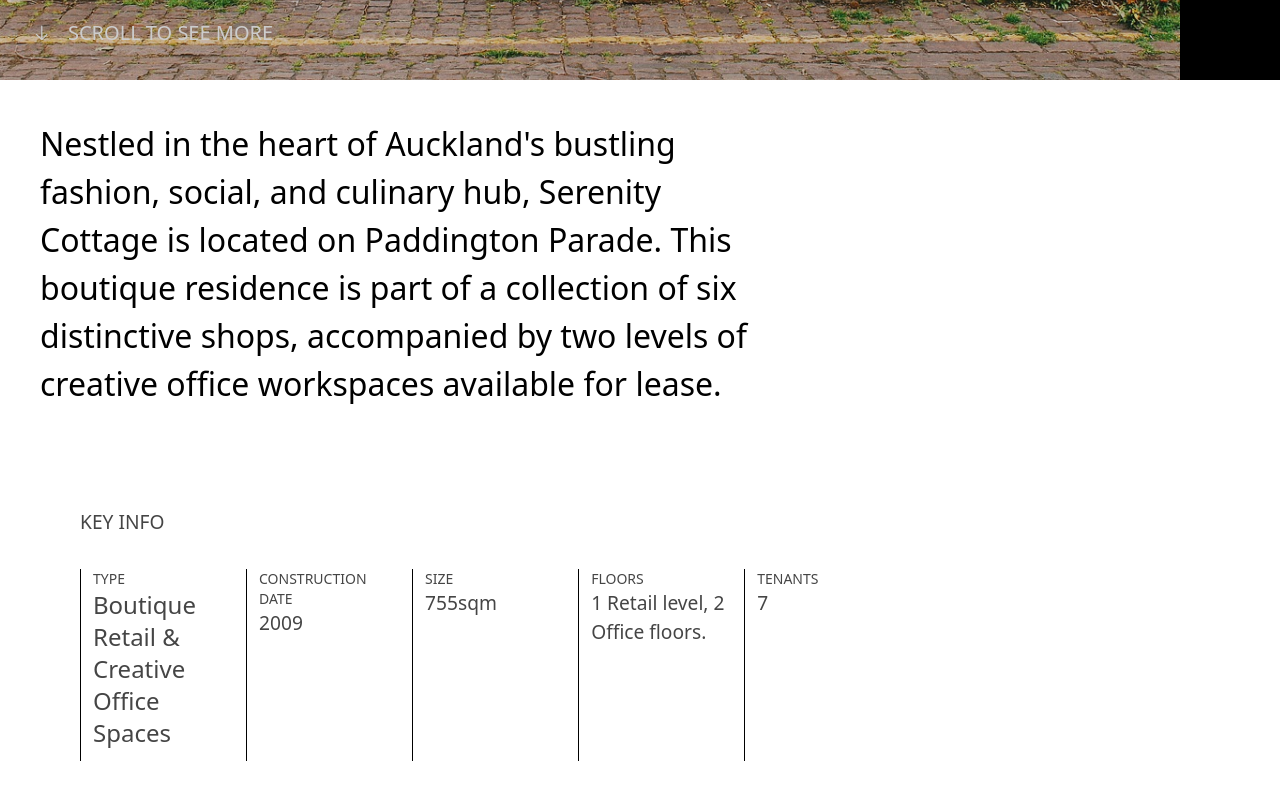
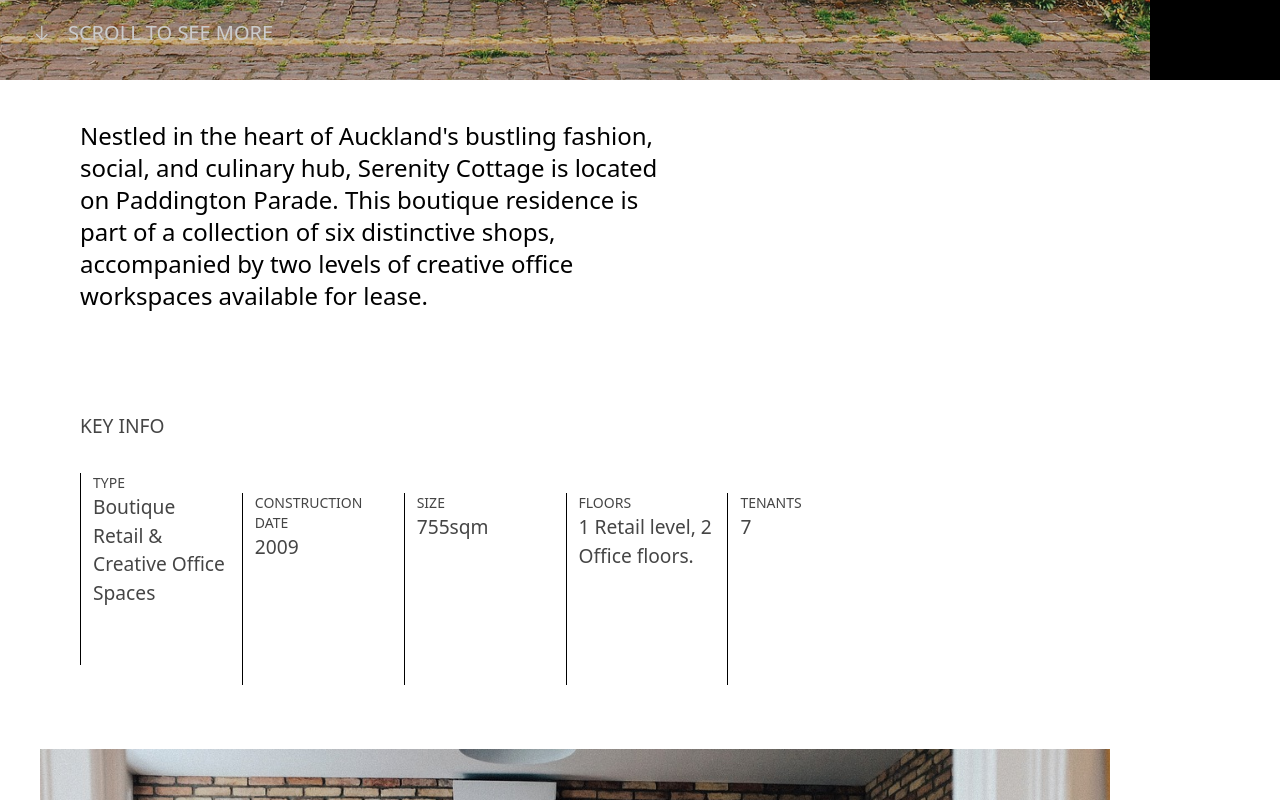
Before and after one commit to NayanPatidar/Ambient-Group, a React (Vite) app: page /property/surry/enchartedhideway in a window 1280 px wide. Shown: the part 720-1520 px from the top of the page. Built offline with nearby package versions, Linux system fonts and the light colour scheme.

Commit message:
Made Encharted Responsive

```diff
--- a/src/pages/Encharted.jsx
+++ b/src/pages/Encharted.jsx
@@ -21,7 +21,7 @@ export default function EnchartedPage({
   };
   return (
     <div
-      className={`EnchartedMain flex flex-col justify-center items-center bg-white z-1 absolute
+      className={`EnchartedMain flex flex-col justify-center items-center bg-white z-1 relative p-0 m-0
       ${isMouseOver ? "left-onHover" : ""}
     ${MouseClicked ? "left-HideOn" : "left-HideOff"}`}
       onClick={handleClick}
@@ -33,8 +33,10 @@ export default function EnchartedPage({
           data-aos="fade-up"
           className="line font-body font-thin text-white pt-48 w-4/6 pl-8 "
         >
-          <h2 className="titleLineUp font-thin  text-6xl">ENCHARTED HIDEWAY</h2>
-          <p className=" titleLineUp font-thin  text-2xl">
+          <h2 className="titleLineUp font-thin text-xl xs:text-3xl sm:text-5xl md:text-6xl lg:text-6xl">
+            ENCHARTED HIDEWAY
+          </h2>
+          <p className=" titleLineUp font-thin text-lg">
             56th Main Street, New City Lane, Surry
           </p>
         </div>
@@ -50,7 +52,7 @@ export default function EnchartedPage({
         data-aos="fade-up"
         className=" EnchartedDescription flex flex-col justify-center p-10"
       >
-        <h3 className=" describeEncharted">
+        <h3 className=" describeEncharted lg:text-2xl md:text-2xl text-lg lg:w-7/12 md:w-7/12 w-full lg:pl-10 md:pl-10 ">
           Nestled in the heart of Auckland's bustling fashion, social, and
           culinary hub, Serenity Cottage is located on Paddington Parade. This
           boutique residence is part of a collection of six distinctive shops,
@@ -61,27 +63,25 @@ export default function EnchartedPage({
           data-aos="fade-up"
           className=" keyInfo flex flex-col gap-3 justify-start w-11/12"
         >
-          <div className=" ml-10">KEY INFO</div>
-          <div className="flex flex-row gap-3 justify-start w-11/12 ml-10 mt-5">
-            <div className=" w-1/6 h-48 border border-black border-t-0 border-r-0 border-b-0 pl-3">
+          <div className=" lg:ml-10 md:ml-10">KEY INFO</div>
+          <div className="flex lg:flex-row md:flex-row flex-col gap-3 justify-start w-11/12 lg:ml-10 md:ml-10 mt-5">
+            <div className="lg:w-1/6 bd:w-1/6  lg:h-48 md:h-48 border border-black border-t-0 border-r-0 lg:border-b-0 md:border-b-0 border-b-1 pl-3">
               <p className=" text-sm">TYPE</p>
-              <div className=" text-2xl">
-                Boutique Retail & Creative Office Spaces
-              </div>
+              <div>Boutique Retail & Creative Office Spaces</div>
             </div>
-            <div className=" w-1/6 h-48 border border-black border-t-0 border-r-0 border-b-0 pl-3">
+            <div className=" mt-5 lg:w-1/6 bd:w-1/6  lg:h-48 md:h-48 border border-black border-t-0 border-r-0 lg:border-b-0 md:border-b-0 border-b-1 pl-3">
               <p className=" text-sm">CONSTRUCTION DATE</p>
               <div>2009</div>
             </div>
-            <div className=" w-1/6 h-48 border border-black border-t-0 border-r-0 border-b-0 pl-3">
+            <div className=" mt-5 lg:w-1/6 bd:w-1/6  lg:h-48 md:h-48 border border-black border-t-0 border-r-0 lg:border-b-0 md:border-b-0 border-b-1 pl-3">
               <p className=" text-sm">SIZE</p>
               <div>755sqm</div>
             </div>
-            <div className=" w-1/6 h-48 border border-black border-t-0 border-r-0 border-b-0 pl-3">
+            <div className=" mt-5 lg:w-1/6 bd:w-1/6  lg:h-48 md:h-48 border border-black border-t-0 border-r-0 lg:border-b-0 md:border-b-0 border-b-1 pl-3">
               <p className=" text-sm">FLOORS</p>
               <div>1 Retail level, 2 Office floors.</div>
             </div>
-            <div className=" w-1/6 h-48 border border-black border-t-0 border-r-0 border-b-0 pl-3 ">
+            <div className=" mt-5 lg:w-1/6 bd:w-1/6  lg:h-48 md:h-48 border border-black border-t-0 border-r-0 lg:border-b-0 md:border-b-0 border-b-1 pl-3">
               <p className=" text-sm">TENANTS</p>
               <div>7</div>
             </div>
@@ -92,7 +92,7 @@ export default function EnchartedPage({
           <div className="flex flex-col justify-around">
             <img
               data-aos="fade-up"
-              className=" self-end w-1/2 mt-5 mb-5"
+              className=" self-end lg:w-1/2 md:w-1/2 mt-5 mb-5"
               src="../../public/images/Hideway/Interior2.jpg"
               alt="Image 1"
             />
@@ -109,36 +109,39 @@ export default function EnchartedPage({
             data-aos="fade-up"
             className=" flex flex-row justify-around mt-10"
           >
-            <div data-aos="fade-up" className=" grid grid-cols-3 gap-4 w-8/12 h-48 border border-black border-t-0 border-r-0 border-b-0 ">
-              <div className="pl-5 text-lg text-gray-700 flex flex-row items-center">
+            <div
+              data-aos="fade-up"
+              className=" grid lg:grid-cols-3 md:grid-cols-3 grid-cols-2 gap-4 lg:w-8/12 md:w-8/12 w-full border border-black border-t-0 border-r-0 border-b-0 "
+            >
+              <div className="pl-5 lg:text-lg md:text-lg text-sm text-gray-700 flex flex-row items-center">
                 <CiTimer className=" mr-2" /> 24/7 Building Manager
               </div>
-              <div className="pl-5 text-lg text-gray-700 flex flex-row items-center">
+              <div className="pl-5 lg:text-lg md:text-lg text-sm text-gray-700 flex flex-row items-center">
                 <CiWifiOn className=" mr-2" />
                 NBN & Fibre to the building
               </div>
-              <div className="pl-5 text-lg text-gray-700 flex flex-row items-center">
+              <div className="pl-5 lg:text-lg md:text-lg text-sm text-gray-700 flex flex-row items-center">
                 <MdOutlineShower className=" mr-2" />
                 Shower
               </div>
-              <div className="pl-5 text-lg text-gray-700 flex flex-row items-center">
+              <div className="pl-5 lg:text-lg md:text-lg text-sm text-gray-700 flex flex-row items-center">
                 <LuParkingCircle className=" mr-2" />
                 Parking & Storage
               </div>
-              <div className="pl-5 text-lg text-gray-700 flex flex-row items-center">
+              <div className="pl-5 lg:text-lg md:text-lg text-sm text-gray-700 flex flex-row items-center">
                 <MdAir className=" mr-2" />
                 Individual Air Conditioning
               </div>
-              <div className="pl-5 text-lg text-gray-700 flex flex-row items-center">
+              <div className="pl-5 lg:text-lg md:text-lg text-sm text-gray-700 flex flex-row items-center">
                 <LuSofa className=" mr-2" />
                 Private Commercial foyer and lift
               </div>
-              <div className="pl-5 text-lg text-gray-700 flex flex-row items-center">
+              <div className="pl-5 lg:text-lg md:text-lg text-sm text-gray-700 flex flex-row items-center">
                 <GiDoubleStreetLights className=" mr-2" />
                 Street Frontage
               </div>
             </div>
-            <div className=" w-3/12 h-48 border border-black border-t-0 border-r-0 border-b-0"></div>
+            <div className=" lg:w-3/12 md:w-3/12 border border-black border-t-0 border-r-0 border-b-0 lg:border-l-0 md:border-l-0 border-l-0"></div>
           </div>
         </div>
       </div>
--- a/src/styles/encharted.css
+++ b/src/styles/encharted.css
@@ -1,6 +1,13 @@
 .EnchartedMain {
-  width: 1180px;
+  width: 1150px;
   transition: transform 0.6s ease-in-out;
+  min-width: 250px;
+}
+
+@media (max-width: 1200px) {
+  .EnchartedMain {
+    width: 100%;
+  }
 }
 
 .EnchartedBackground {
```
